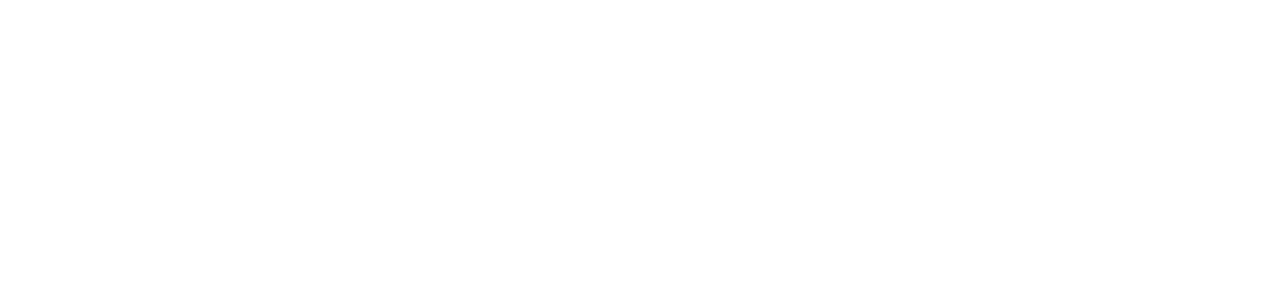
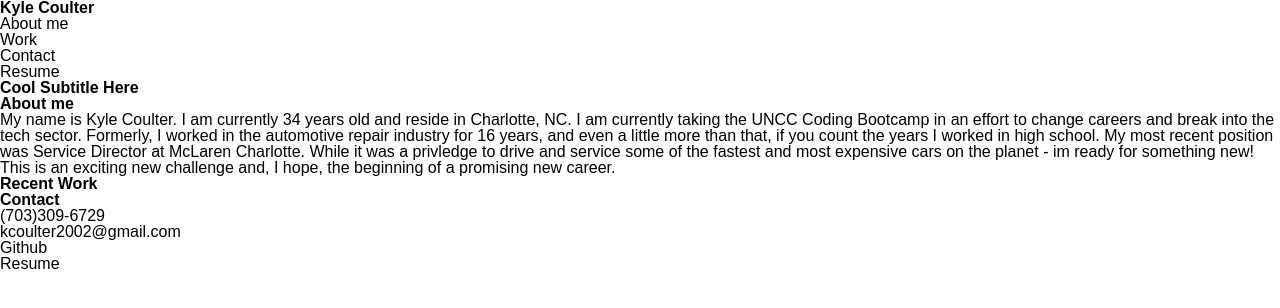
Before and after one commit to coulterkyle/Portfolio, a plain HTML site: page index.html in a window 1280 px wide. Drawn offline with Linux system fonts and the light colour scheme.

Commit message:
added about me section text and added new image to assets folder

```diff
--- a/index.html
+++ b/index.html
@@ -5,9 +5,65 @@
     <meta name="viewport" content="width=device-width, initial-scale=1.0">
     <link rel="stylesheet" href="assets/reset.css">
     <link rel="stylesheet" href="assets/style.css">
-    <title>Document</title>
+    <title>Kyle Coulter's Portfolio</title>
 </head>
 <body>
+    <header>
+        <h1>Kyle Coulter</h1>
+        <div>
+            <ul>
+                <li>
+                    About me
+                </li>
+                <li>
+                    Work
+                </li>
+                <li>
+                    Contact
+                </li>
+                <li>
+                    Resume
+                </li>
+            </ul>
+        </div>
+        <div>
+            <h2>Cool Subtitle Here</h2>
+        </div>
+    </header>
+    <main>
+        <section>
+            <h2>About me</h2>
+            <p>My name is Kyle Coulter. I am currently 34 years old and
+            reside in Charlotte, NC. I am currently taking the UNCC Coding Bootcamp
+            in an effort to change careers and break into the tech sector. Formerly,
+            I worked in the automotive repair industry for 16 years, and even a little
+            more than that, if you count the years I worked in high school. My most recent
+            position was Service Director at McLaren Charlotte. While it was a privledge to drive and
+            service some of the fastest and most expensive cars on the planet - im ready for something new!
+            This is an exciting new challenge and, I hope, the beginning of a promising new career.
+            </p>
+        </section>
+        <section>
+            <h2>Recent Work</h2>
+        </section>
+        <section>
+            <h2>Contact</h2>
+            <ul>
+                <li>
+                    (703)309-6729
+                </li>
+                <li>
+                    kcoulter2002@gmail.com
+                </li>
+                <li>
+                    Github
+                </li>
+                <li>
+                    Resume
+                </li>
+            </ul>
+        </section>
+    </main>
 
 </body>
 </html>
```
Also changed, not shown: assets/under-construction.jpeg (added).
